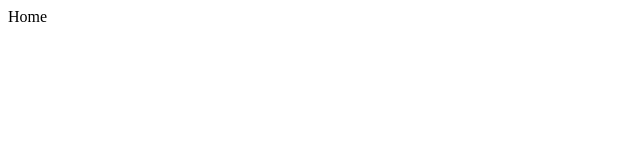
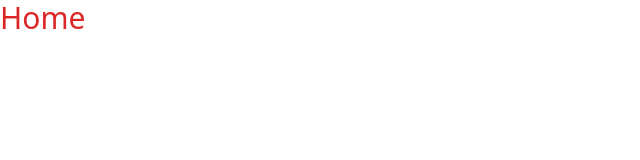
Before and after one commit to lil-iby/google-clone, a Next.js app: page / in a window 1280 px wide. Shown: the top 160 px of the page, without its empty margins (0-640 px from the left). Built offline with nearby package versions, Linux system fonts and the light colour scheme.

Commit message:
add tailwind css

```diff
--- /dev/null
+++ b/postcss.config.js
@@ -0,0 +1,6 @@
+module.exports = {
+  plugins: {
+    tailwindcss: {},
+    autoprefixer: {},
+  },
+}
--- a/src/app/globals.css
+++ b/src/app/globals.css
@@ -0,0 +1,3 @@
+@tailwind base;
+@tailwind components;
+@tailwind utilities;
--- a/src/app/layout.jsx
+++ b/src/app/layout.jsx
@@ -19,6 +19,7 @@ export const metadata = {
 export default function RootLayout({ children }) {
   return (
     <html lang="en">
+      <link rel="icon" href="/favicon.svg" />
       <body className={`${geistSans.variable} ${geistMono.variable}`}>
         {children}
       </body>
--- a/src/app/page.js
+++ b/src/app/page.js
@@ -1,6 +1,6 @@
 
 export default function Home() {
   return (
-    <div>Home</div>
+    <div className="text-red-600 text-3xl">Home</div>
   )
 }
--- /dev/null
+++ b/tailwind.config.js
@@ -0,0 +1,14 @@
+module.exports = {
+  content: [
+    "./app/**/*.{js,ts,jsx,tsx,mdx}",
+    "./pages/**/*.{js,ts,jsx,tsx,mdx}",
+    "./components/**/*.{js,ts,jsx,tsx,mdx}",
+
+    // Or if using `src` directory:
+    "./src/**/*.{js,ts,jsx,tsx,mdx}",
+  ],
+  theme: {
+    extend: {},
+  },
+  plugins: [],
+}
```
Also changed, not shown: package.json (+6 -3 lines), public/favicon.svg (added), 1 other file (tests, documents, lock files or other folders).
